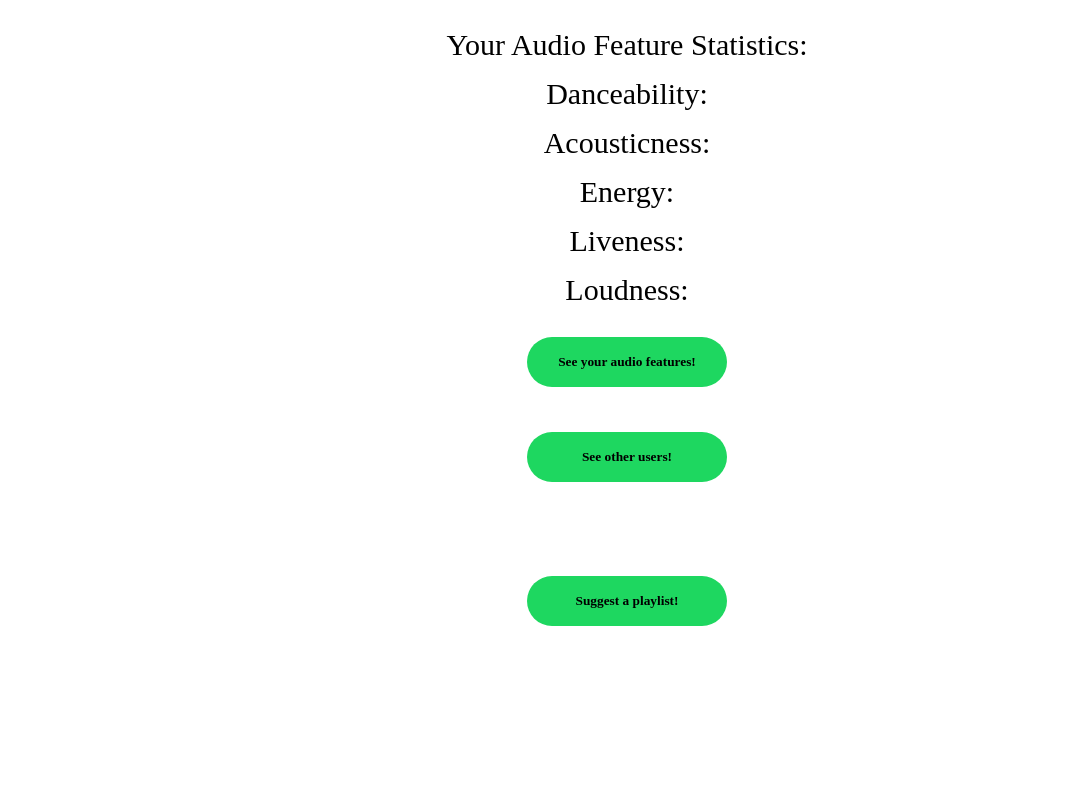
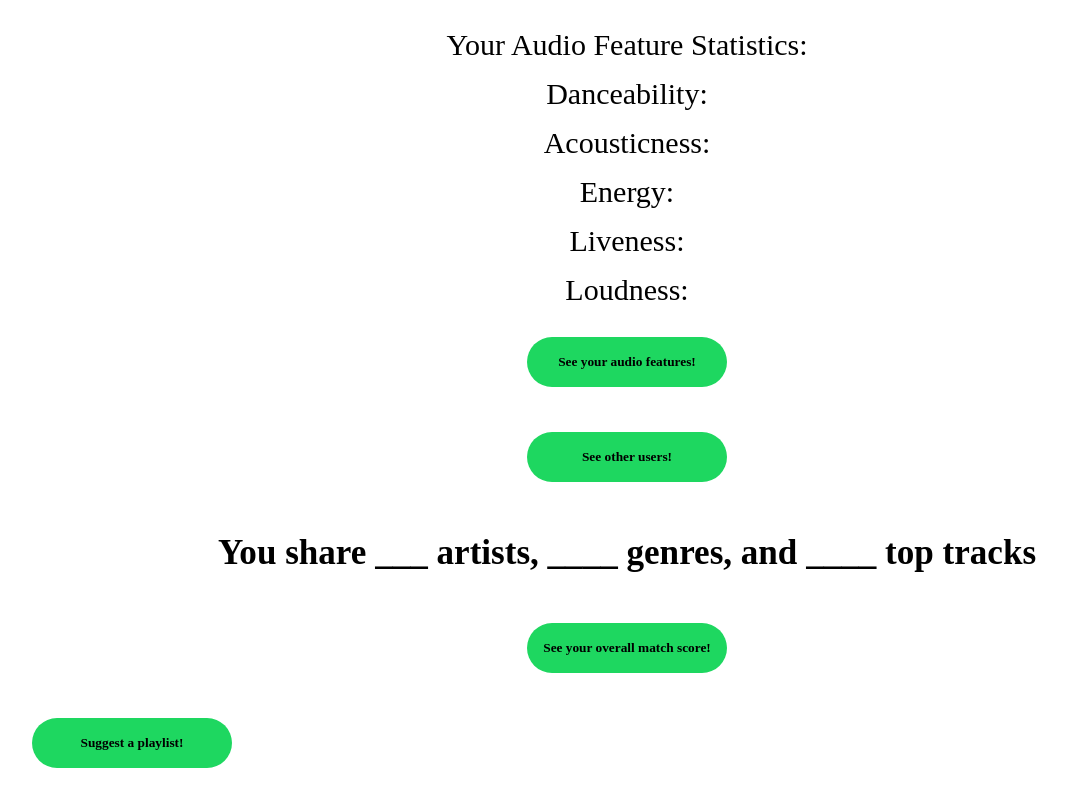
Before and after one commit to jenkinstess/Shared-Wrapify-cse330, a React (Create React App) app in the folder client/: page / in a window 1280 px wide. Shown: the part 1953-2751 px from the top of the page, without its empty margins (13-1080 px from the left). Before the commit the page ends 2609 px from the top, so only its background shows below. Built offline with nearby package versions, Linux system fonts and the light colour scheme; what spotify-web-api-js would draw is missing.

Commit message:
small changes

```diff
--- a/client/src/App.js
+++ b/client/src/App.js
@@ -412,20 +412,28 @@ class App extends Component{
 
 
 
-        <div>  {this.state.playlist.playlistName} </div>
+
+      </div>
+
+        <div>
+        <h3>You share ___ artists, ____ genres, and ____ top tracks </h3>
+        </div>
+
+      <motion.button className="styledButton"  whileHover={{scale: 1.1, textShadow: "0px 0px 8px rgb(255,255,255)",boxShadow: "0px 0px 8px rgb(255,255,255)"}}>
+          See your overall match score!
+        </motion.button>
+
+      </div>
+
+      <div>  {this.state.playlist.playlistName} </div>
+
       <div>
         <img src={this.state.playlist.playlistImage} style={{width: 250}}/>
-      </div>
+
         <motion.button className="styledButton" onClick={() => this.getSuggestedPlaylist()} whileHover={{scale: 1.1, textShadow: "0px 0px 8px rgb(255,255,255)",boxShadow: "0px 0px 8px rgb(255,255,255)"}}>
           Suggest a playlist!
         </motion.button>
-
-
-      </div>
-
-
-      </div>
-
+        </div>
 
       </Router>
     );
```
Also changed, not shown: 1 other file (tests, documents, lock files or other folders).
